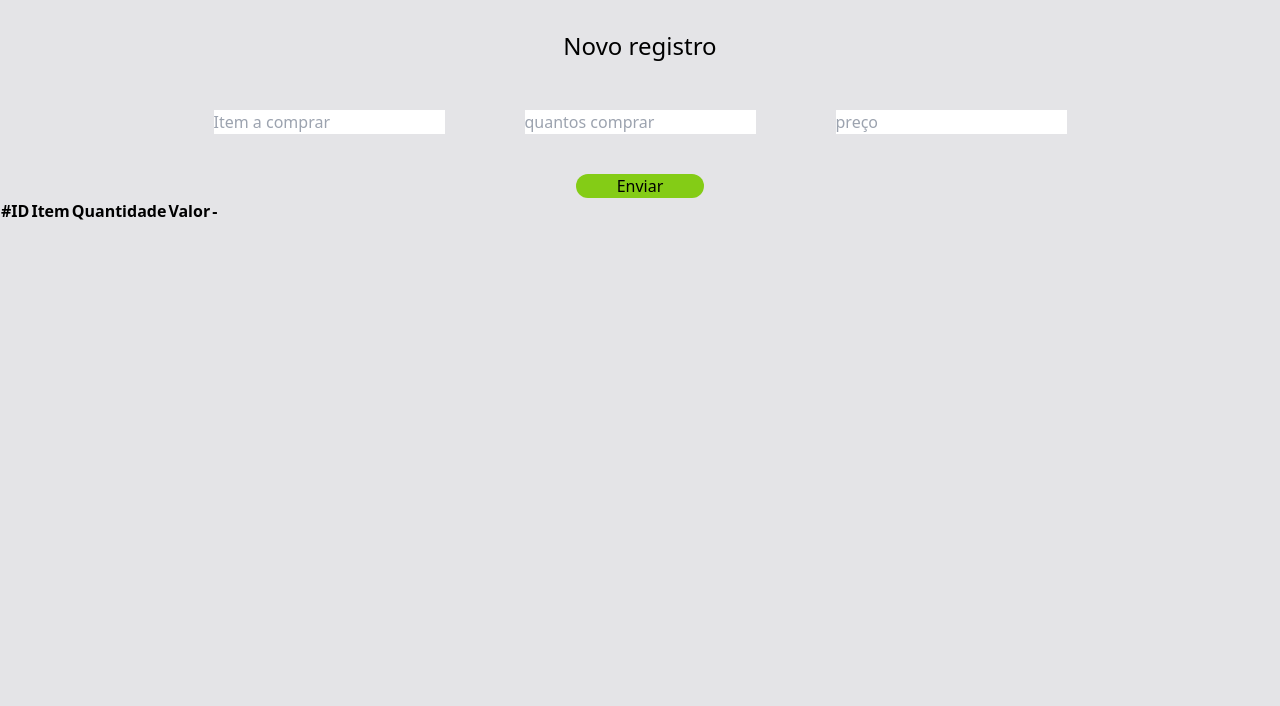
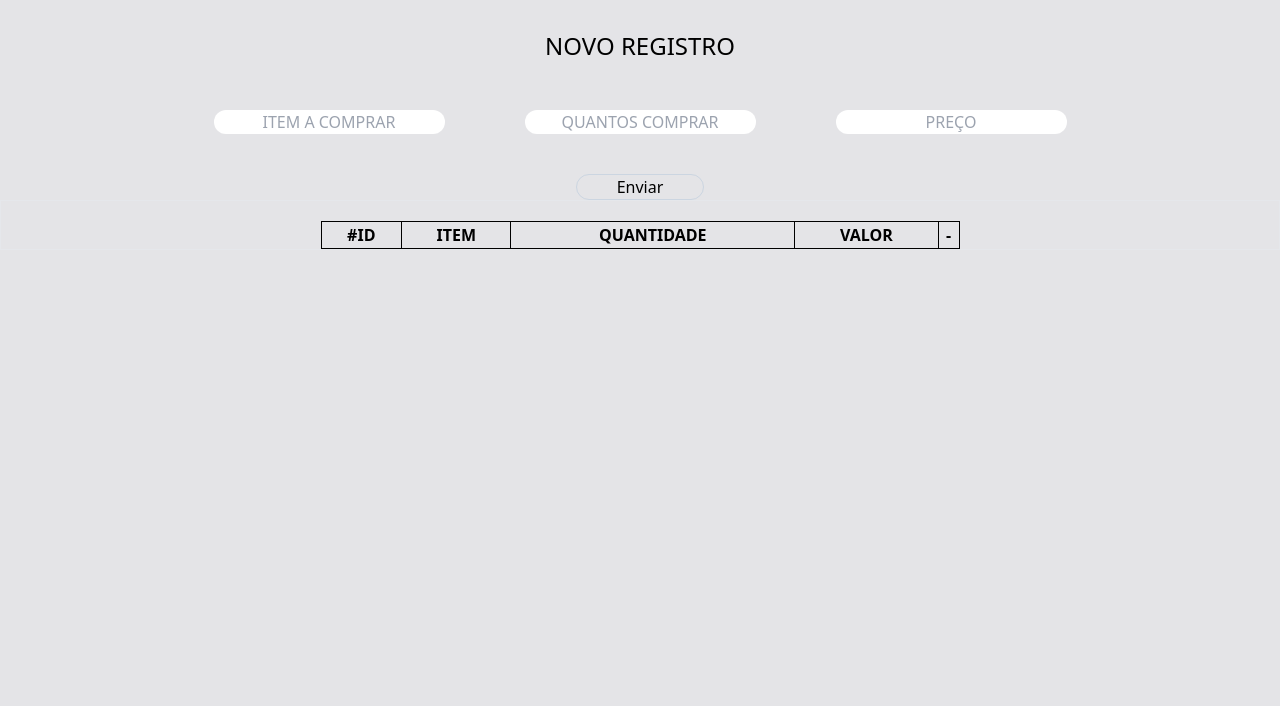
Before and after one commit to devYuriLopes/listaCompras, a plain HTML site: page front-end/src/view/index.html in a window 1280 px wide. Shown: the part 94-800 px from the top of the page. Drawn offline with nearby package versions, Linux system fonts and the light colour scheme.

Commit message:
finalizando css base

```diff
--- a/front-end/src/index.js
+++ b/front-end/src/index.js
@@ -8,14 +8,16 @@ let listaDeCompras = [];
 $btnEnviar.addEventListener('click', function (event) {
     event.preventDefault()
     $form.insertAdjacentHTML('beforeend', `
-    <tr>
-                <td> ${listaDeCompras.length} </td>
-                <td> ${$campoItem.value}  </td>
-                <td> ${$campoQuantidade.value}  </td>
-                <td> ${$campoValor.value}  </td>
-                <td> <button class="botaoDeleta"> X </button> </td>
-            </tr>
-    `);
+
+    <tr class="border border-black">
+
+        <td class="text-center border border-black"> ${listaDeCompras.length + 1} </td>
+        <td class="text-center border border-black"> ${$campoItem.value}   </td>
+        <td class="text-center border border-black "> ${$campoQuantidade.value}   </td>
+        <td class="text-center border border-black"> ${$campoValor.value}   </td>
+        <td class="text-center border border-black"> <button class="botaoDeleta bg-red-700 w-5 rounded-md text-white"> X </button> </td>
+</tr>  `);
+
     (function incrementaArray() {
         let item = {
             item: $campoItem.value,
--- a/front-end/src/view/index.html
+++ b/front-end/src/view/index.html
@@ -13,13 +13,13 @@
 
     <header>
 
-        <h1 class="text-3xl text-center font-semibold p-10 "> Bem vindo à lista de compras mensal </h1>
+        <h1 class="text-3xl text-center font-semibold p-10 "> BEM VINDO À LISTA DE COMPRAS MENSAL </h1>
 
     </header>
 
     <section class="novos__registros flex items-center justify-center">
         <div class="flex items-center justify-center flex-col w-full">
-            <h3 class="text-2xl p-2">Novo registro</h1>
+            <h3 class="text-2xl p-2">NOVO REGISTRO</h1>
 
                 <form action="/" class="formulario ">
 
@@ -27,29 +27,30 @@
 
                         <div class="form__registro mx-10">
                             <fieldset class="form-registro__item">
-                                <input id="item__compra " class="item__compra" type="text" name="item"
-                                    placeholder="Item a comprar" autocomplete="off" required>
+                                <input id="item__compra " class="item__compra text-center rounded-full" type="text" name="item"
+                                    placeholder="ITEM A COMPRAR" autocomplete="off" required>
                             </fieldset>
                         </div>
 
                         <div class="form__registro  mx-10">
                             <fieldset class="form-registro__item">
-                                <input id="quantidade__compra" class="quantidade__compra" type="text" name="quantidade"
-                                    placeholder="quantos comprar" autocomplete="off" required>
+                                <input id="quantidade__compra" class="quantidade__compra text-center rounded-full" type="text" name="quantidade"
+                                    placeholder="QUANTOS COMPRAR" autocomplete="off" required>
                             </fieldset>
                         </div>
 
                         <div class="form__registro  mx-10">
                             <fieldset class="form-registro__item">
-                                <input id="valor__compra" class="valor__compra " type="text" name="valor"
-                                    placeholder="preço" autocomplete="off" required>
+                                <input id="valor__compra" class="valor__compra text-center rounded-full" type="text" name="valor"
+                                    placeholder="PREÇO" autocomplete="off" required>
                             </fieldset>
                         </div>
 
                     </div>
 
                     <div class="second__block w-32 w-full flex items-center justify-center ">
-                        <button href="/" class=" w-32 bg-lime-500 hover:bg-lime-700 rounded-full" type="submit" class="button" id="envia__registro">Enviar</button>
+                        <button href="/" class=" w-32 border border-slate-300 hover:border-slate-400 rounded-full" type="submit"
+                            class="button" id="envia__registro">Enviar</button>
                     </div>
 
                 </form>
@@ -58,15 +59,15 @@
     </section>
 
 
-    <section class="dashboard__registros">
+    <section class="dashboard__registros border flex items-center justify-center">
 
-        <table class="tabela__registros">
-            <tr>
-                <th class="dashboard__cabecalho"> #ID </th>
-                <th class="dashboard__cabecalho"> Item </th>
-                <th class="dashboard__cabecalho"> Quantidade </th>
-                <th class="dashboard__cabecalho"> Valor </th>
-                <th class="dashboard__cabecalho"> - </th>
+        <table class="tabela__registros w-1/2 mt-5 ">
+            <tr class="">
+                <th class="dashboard__cabecalho border border-black "> #ID </th>
+                <th class="dashboard__cabecalho border border-black "> ITEM </th>
+                <th class="dashboard__cabecalho border border-black"> QUANTIDADE </th>
+                <th class="dashboard__cabecalho border border-black"> VALOR </th>
+                <th class="dashboard__cabecalho border border-black"> - </th>
             </tr>
 
         </table>
@@ -76,4 +77,6 @@
 
 </body>
 
+<script src="../index.js"></script>
+
 </html>
```
